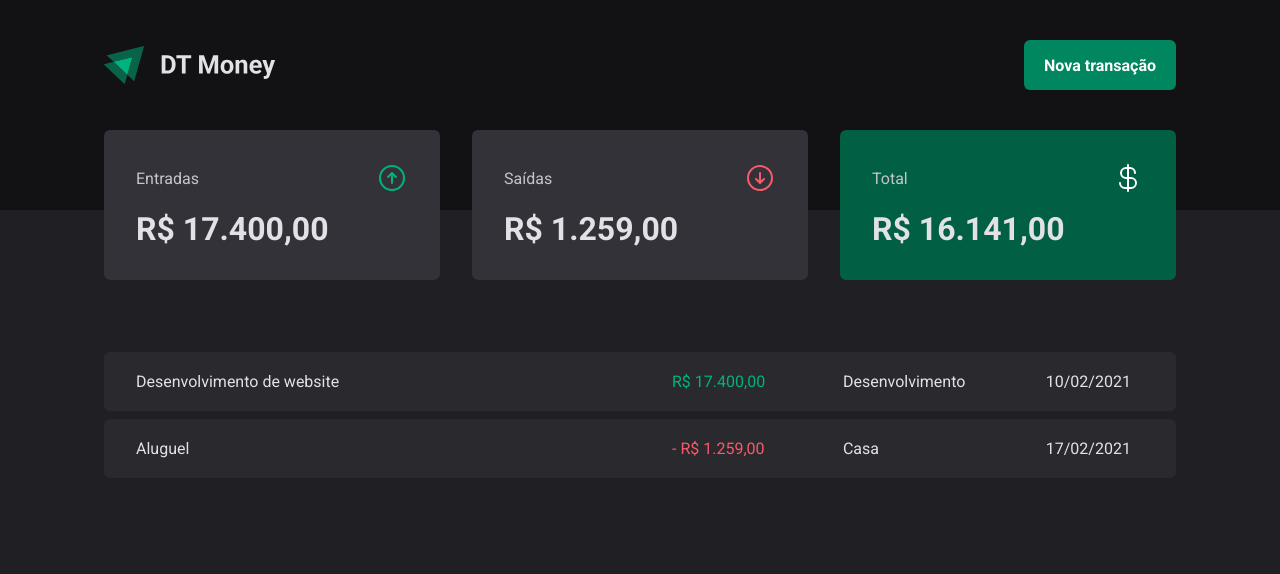
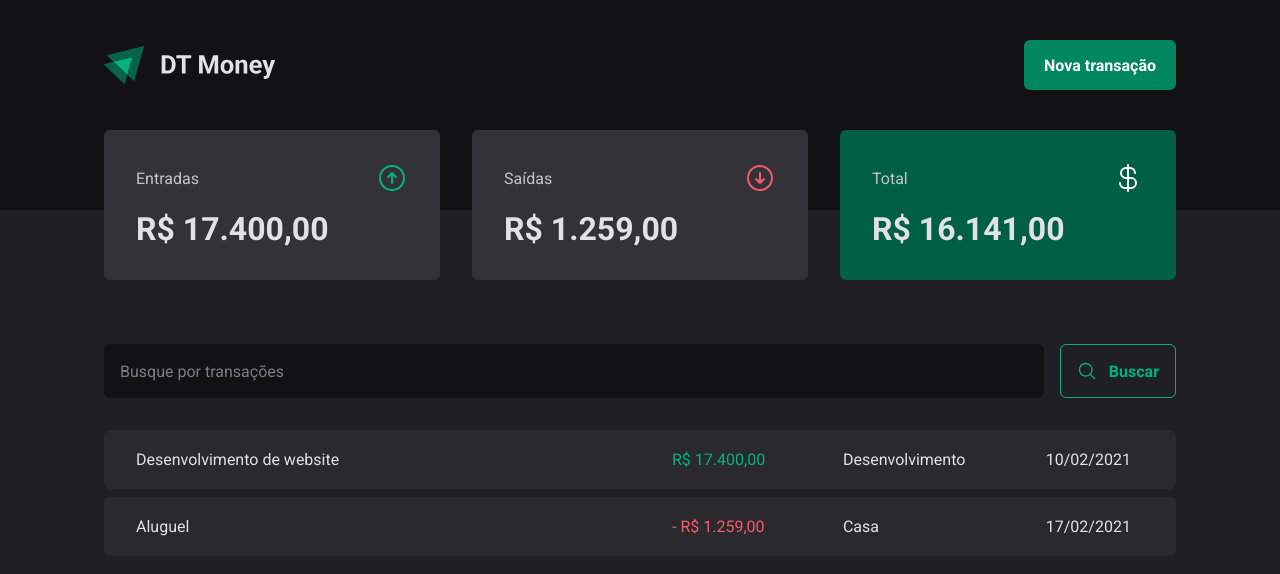
Before and after one commit to Stephany249/react, a React (Vite) app in the folder 03-dt-money/: page / in a window 1280 px wide. Shown: the top 574 px of the page. Built offline with nearby package versions, Linux system fonts and the light colour scheme.

Commit message:
Visual structure - Component: SearchForm

```diff
--- /dev/null
+++ b/03-dt-money/src/pages/Transactions/components/SearchForm/index.tsx
@@ -0,0 +1,16 @@
+import { MagnifyingGlass } from '@phosphor-icons/react'
+
+import { SearchFormContainer } from './styles'
+
+export function SearchForm() {
+  return (
+    <SearchFormContainer>
+      <input type="text" placeholder="Busque por transações" />
+
+      <button type="submit">
+        <MagnifyingGlass size={20} />
+        Buscar
+      </button>
+    </SearchFormContainer>
+  )
+}
--- /dev/null
+++ b/03-dt-money/src/pages/Transactions/components/SearchForm/styles.ts
@@ -0,0 +1,43 @@
+import { styled } from 'styled-components'
+
+export const SearchFormContainer = styled.form`
+  display: flex;
+  gap: 1rem;
+
+  input {
+    flex: 1;
+    border-radius: 6px;
+    border: 0;
+    background: ${(props) => props.theme['gray-900']};
+    color: ${(props) => props.theme['gray-300']};
+    padding: 1rem;
+
+    &::placeholder {
+      color: ${(props) => props.theme['gray-500']};
+    }
+  }
+
+  button {
+    display: flex;
+    align-items: center;
+    gap: 0.75rem;
+
+    border: 0;
+    padding: 1rem;
+    background: transparent;
+    border: 1px solid ${(props) => props.theme['green-300']};
+    color: ${(props) => props.theme['green-300']};
+    font-weight: bold;
+    border-radius: 6px;
+
+    &:hover {
+      background: ${(props) => props.theme['green-500']};
+      border-color: ${(props) => props.theme['green-500']};
+      color: ${(props) => props.theme.white};
+      transition:
+        background-color 0.2s,
+        color 0.2s,
+        border-color 0.2s;
+    }
+  }
+`
--- a/03-dt-money/src/pages/Transactions/index.tsx
+++ b/03-dt-money/src/pages/Transactions/index.tsx
@@ -1,6 +1,7 @@
 import { Header } from '../../components/Header'
 import { Summary } from '../../components/Summary'
 
+import { SearchForm } from './components/SearchForm'
 import {
   PriceHighlight,
   TransactionsContainer,
@@ -14,6 +15,7 @@ export function Transactions() {
       <Summary />
 
       <TransactionsContainer>
+        <SearchForm />
         <TransactionsTable>
           <tbody>
             <tr>
--- a/03-dt-money/src/pages/Transactions/styles.ts
+++ b/03-dt-money/src/pages/Transactions/styles.ts
@@ -10,7 +10,7 @@ export const TransactionsTable = styled.table`
   width: 100%;
   border-collapse: separate;
   border-spacing: 0 0.5rem;
-  /* margin-top: 1.5rem; */
+  margin-top: 1.5rem;
 
   td {
     padding: 1.25rem 2rem;
```
